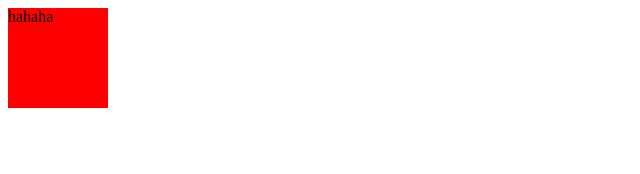
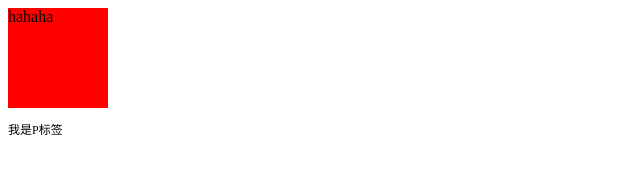
Before and after one commit to jian-xi-L/first_demo, a plain HTML site: page index.html in a window 1280 px wide. Shown: the full height of the page, 0-640 px from the left. Drawn offline with Linux system fonts and the light colour scheme.

Commit message:
第三次修改  添加了p标签

```diff
--- a/index.html
+++ b/index.html
@@ -12,10 +12,15 @@
         height: 100px;
         background-color: red;
     }
+
+    p {
+        font-size: 12px;
+    }
 </style>
 
 <body>
     <div class="" id="box">hahaha</div>
+    <p>我是P标签</p>
 </body>
 
 </html>
```
